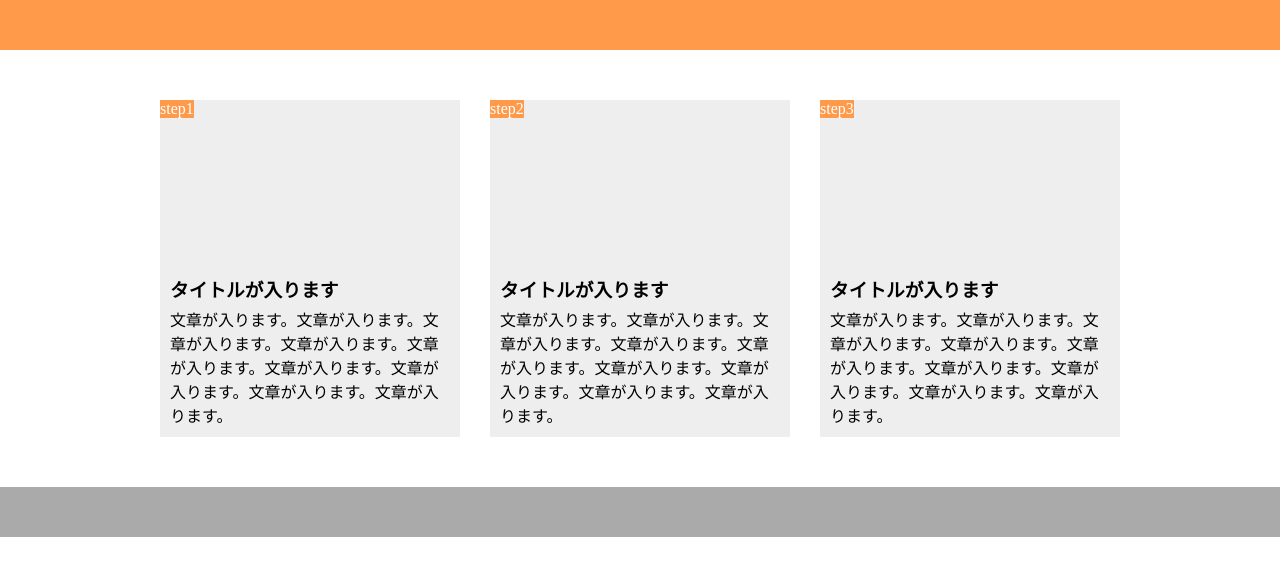
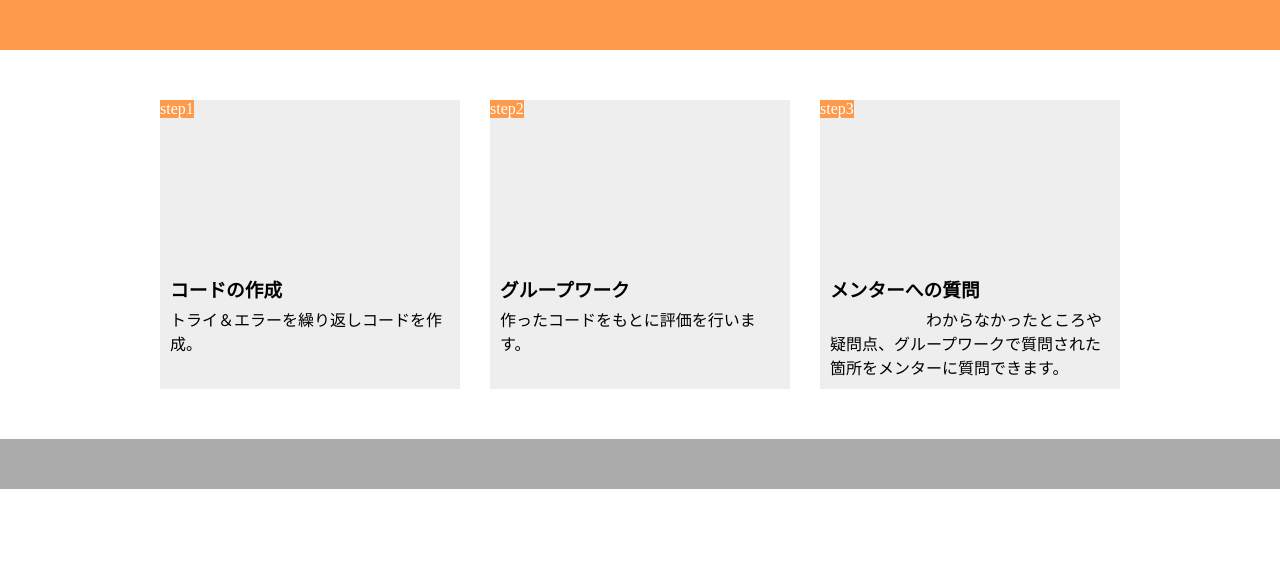
Before and after one commit to Jilairl/WORK1, a plain HTML site: page index.html in a window 1280 px wide. Drawn offline with Linux system fonts and the light colour scheme.

Commit message:
Update index.html

```diff
--- a/index.html
+++ b/index.html
@@ -13,27 +13,27 @@
       <div class="step-box">
         <div class="step-img1"></div>
         <span class="step-num">step1</span>
-        <h3 class="title">タイトルが入ります</h3>
+        <h3 class="title">コードの作成</h3>
         <p class="text">
-          文章が入ります。文章が入ります。文章が入ります。文章が入ります。文章が入ります。文章が入ります。文章が入ります。文章が入ります。文章が入ります。
+          トライ＆エラーを繰り返しコードを作成。
         </p>
       </div>
 
       <div class="step-box">
         <div class="step-img2"></div>
         <span class="step-num">step2</span>
-        <h3 class="title">タイトルが入ります</h3>
+        <h3 class="title">グループワーク</h3>
         <p class="text">
-          文章が入ります。文章が入ります。文章が入ります。文章が入ります。文章が入ります。文章が入ります。文章が入ります。文章が入ります。文章が入ります。
+          作ったコードをもとに評価を行います。
         </p>
       </div>
 
       <div class="step-box">
         <div class="step-img3"></div>
         <span class="step-num">step3</span>
-        <h3 class="title">タイトルが入ります</h3>
+        <h3 class="title">メンターへの質問</h3>
         <p class="text">
-          文章が入ります。文章が入ります。文章が入ります。文章が入ります。文章が入ります。文章が入ります。文章が入ります。文章が入ります。文章が入ります。
+　　　　　　わからなかったところや疑問点、グループワークで質問された箇所をメンターに質問できます。
         </p>
       </div>
     </main>
```
